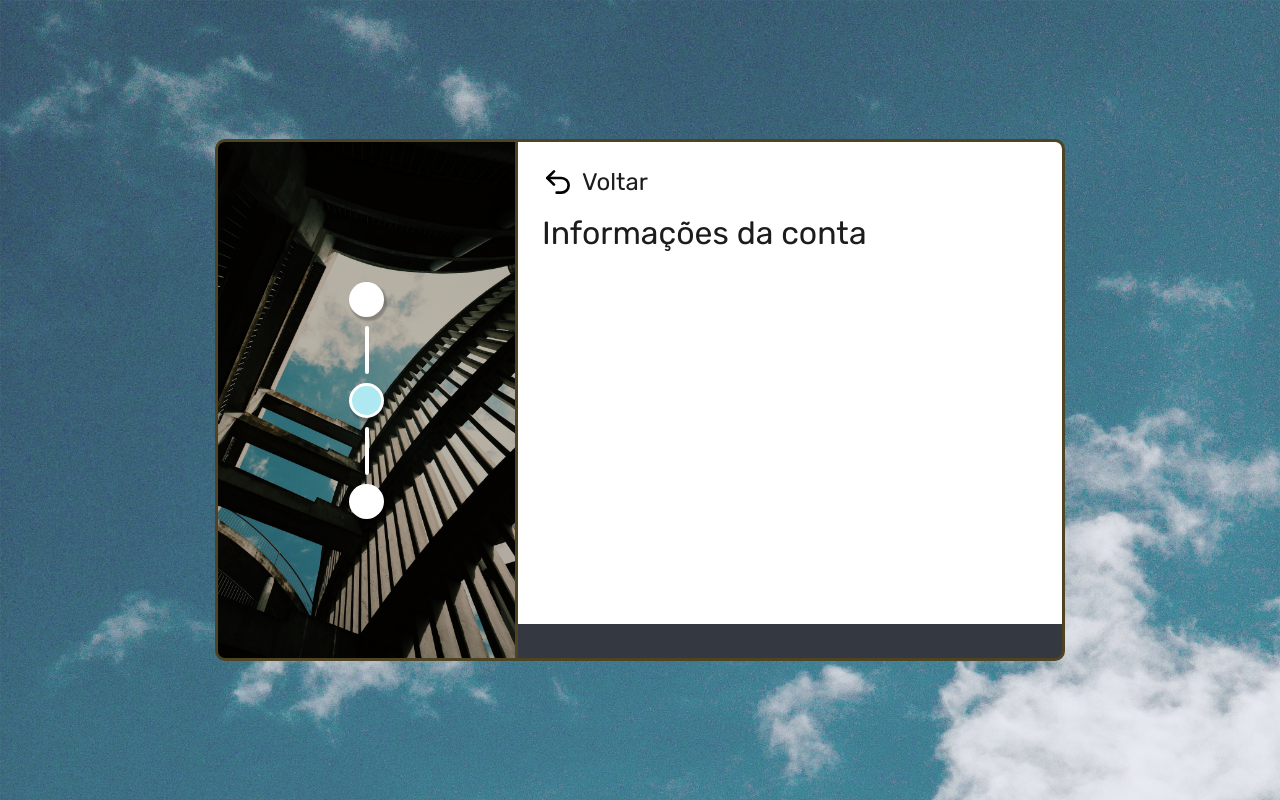
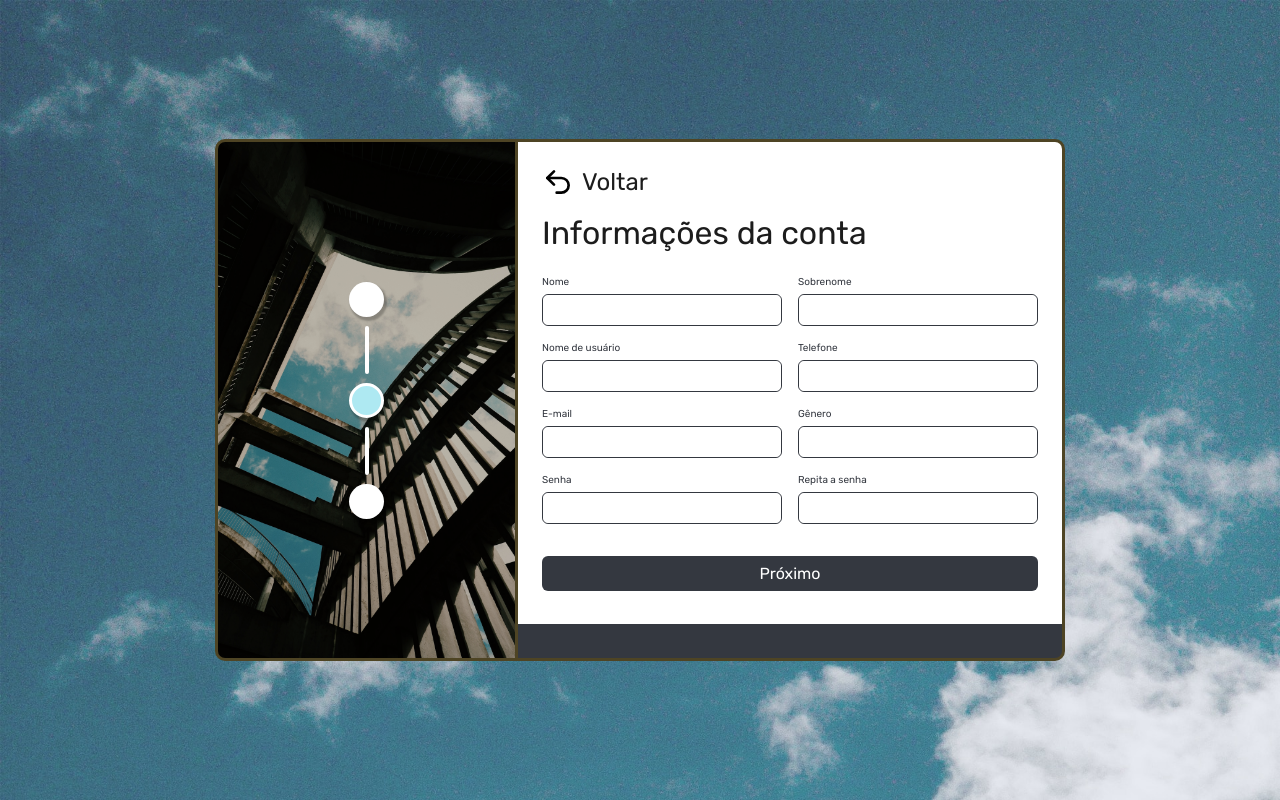
Before and after one commit to HJosephDEV/form-next-js, a Next.js app: page /en/register in a window 1280 px wide. Both pictures are taken after a click on the button "Confirm". Built offline with nearby package versions, Linux system fonts and the light colour scheme.

Commit message:
Creates the account infos and adds states in language form

```diff
--- /dev/null
+++ b/src/app/[locale]/register/components/account-form/components/form/hooks/useAccountForm.tsx
@@ -0,0 +1,128 @@
+import { useEffect } from 'react';
+
+import { AccountFormField } from '@/app/[locale]/register/@types';
+
+import Input from '@/components/input';
+import useRegisterStore from '@/stores/register-store';
+
+export default function useAccountForm() {
+  const {
+    revealLanguageForm,
+    revealAccountInfos,
+    updateFields,
+    backToLanguageForm,
+    updateBackToLanguageForm,
+    formFields
+  } = useRegisterStore();
+
+  const FieldsInitialState: AccountFormField[] = [
+    {
+      key: 'firstName',
+      label: 'Nome',
+      value: '',
+      type: 'text',
+      state: true,
+      feedback: '',
+      validations: {}
+    },
+    {
+      key: 'lastName',
+      label: 'Sobrenome',
+      value: '',
+      type: 'text',
+      state: true,
+      feedback: '',
+      validations: {}
+    },
+    {
+      key: 'userName',
+      label: 'Nome de usuário',
+      value: '',
+      type: 'text',
+      state: true,
+      feedback: '',
+      validations: {}
+    },
+    {
+      key: 'phone',
+      label: 'Telefone',
+      value: '',
+      type: 'text',
+      state: true,
+      feedback: '',
+      validations: {}
+    },
+    {
+      key: 'email',
+      label: 'E-mail',
+      value: '',
+      type: 'text',
+      state: true,
+      feedback: '',
+      validations: {}
+    },
+    {
+      key: 'gender',
+      label: 'Gênero',
+      value: '',
+      type: 'text',
+      state: true,
+      feedback: '',
+      validations: {}
+    },
+    {
+      key: 'password',
+      label: 'Senha',
+      value: '',
+      type: 'password',
+      state: true,
+      feedback: '',
+      validations: {}
+    },
+    {
+      key: 'retypePassword',
+      label: 'Repita a senha',
+      value: '',
+      type: 'password',
+      state: true,
+      feedback: '',
+      validations: {}
+    }
+  ];
+
+  useEffect(() => {
+    !formFields.length && updateFields(FieldsInitialState);
+  }, []);
+
+  useEffect(() => {
+    if (!backToLanguageForm) return;
+
+    updateFields(formFields);
+    revealLanguageForm();
+    updateBackToLanguageForm(false);
+  }, [backToLanguageForm]);
+
+  const handleInputOnChange = (value: string | number, key: string) => {
+    const index: number = formFields.findIndex((field) => field.key === key);
+    formFields[index].value = value;
+  };
+
+  const renderableFields: JSX.Element[] = formFields.map((field: AccountFormField) => (
+    <Input
+      key={field.key}
+      type={field.type}
+      defaultValue={field.value}
+      inputLabel={field.label}
+      feedback={field.feedback}
+      state={field.state}
+      onChange={({ target }) => handleInputOnChange(target.value, field.key)}
+    />
+  ));
+
+  const handleNextButton = () => {
+    updateFields(formFields);
+    revealAccountInfos();
+  };
+
+  return { renderableFields, handleNextButton };
+}
--- /dev/null
+++ b/src/app/[locale]/register/components/account-form/components/form/index.tsx
@@ -0,0 +1,19 @@
+import ButtonComponent from '@/components/button';
+import useAccountForm from './hooks/useAccountForm';
+import styles from './styles.module.scss';
+
+export default function Form(): JSX.Element {
+  const { renderableFields, handleNextButton } = useAccountForm();
+
+  return (
+    <div className={styles.container}>
+      <div className={styles.formContainer}>{renderableFields}</div>
+      <ButtonComponent
+        full={true}
+        onClick={handleNextButton}
+      >
+        Próximo
+      </ButtonComponent>
+    </div>
+  );
+}
--- /dev/null
+++ b/src/app/[locale]/register/components/account-form/components/form/styles.module.scss
@@ -0,0 +1,16 @@
+.container {
+  .formContainer {
+    margin: 24px 0 32px;
+    display: grid;
+    grid-template-columns: 1fr;
+    gap: 16px;
+  }
+}
+
+@media (min-width: 768px) {
+  .container {
+    .formContainer {
+      grid-template-columns: 1fr 1fr;
+    }
+  }
+}
--- /dev/null
+++ b/src/app/[locale]/register/components/account-form/components/header/hooks/index.tsx
@@ -0,0 +1,9 @@
+import useRegisterStore from '@/stores/register-store';
+
+export default function useAccountFormHeader() {
+  const { updateBackToLanguageForm } = useRegisterStore();
+
+  const handleBackButton = () => updateBackToLanguageForm(true);
+
+  return { handleBackButton };
+}
--- a/src/app/[locale]/register/components/account-form/components/header/index.tsx
+++ b/src/app/[locale]/register/components/account-form/components/header/index.tsx
@@ -3,14 +3,15 @@ import styles from './styles.module.scss';
 import BackButton from '../../../back-button';
 import Title from '../../../title';
 
-import useRegisterStore from '@/stores/register-store';
+import useAccountFormHeader from './hooks';
 
 export default function Header(): JSX.Element {
-  const { revealLanguageForm } = useRegisterStore();
+  const { handleBackButton } = useAccountFormHeader();
+
   return (
     <header>
       <div className={styles.backButtonContainer}>
-        <BackButton onClick={revealLanguageForm} />
+        <BackButton onClick={handleBackButton} />
       </div>
       <Title>Informações da conta</Title>
     </header>
--- a/src/app/[locale]/register/components/account-form/index.tsx
+++ b/src/app/[locale]/register/components/account-form/index.tsx
@@ -1,12 +1,14 @@
 import styles from './styles.module.scss';
 
 import Header from './components/header';
+import Form from './components/form';
 
 export default function AccountForm(): JSX.Element {
   return (
     <div className={styles.container}>
       <div className={styles.content}>
         <Header />
+        <Form />
       </div>
     </div>
   );
--- a/src/app/[locale]/register/components/account-form/styles.module.scss
+++ b/src/app/[locale]/register/components/account-form/styles.module.scss
@@ -7,7 +7,6 @@
 
   .content {
     width: 100%;
-    max-width: max-content;
     display: flex;
     flex-direction: column;
   }
--- a/src/app/[locale]/register/components/language-form/components/form/hooks/useLanguageButtons.tsx
+++ b/src/app/[locale]/register/components/language-form/components/form/hooks/useLanguageButtons.tsx
@@ -1,54 +1,58 @@
 import styles from '../styles.module.scss';
 import { useTranslations } from 'next-intl';
 import { useRouter } from 'next/navigation';
-import { useState } from 'react';
+import { useEffect } from 'react';
 
-import {
-  RenderableLanguageButtonProps,
-  RenderableLanguageButtonsProp
-} from '@/app/[locale]/register/@types';
+import { RenderableLanguageButtonProps } from '@/app/[locale]/register/@types';
 
 import LanguageButton from '../components/language-button';
 
 import useRegisterStore from '@/stores/register-store';
 
 export default function useLanguageButtons() {
+  const { revealAccountForm, languageButtons, updateLanguageButtons } = useRegisterStore();
   const router = useRouter();
   const t = useTranslations('Register');
-  const { revealAccountForm } = useRegisterStore();
 
-  const [buttons, setButtons] = useState<RenderableLanguageButtonsProp>({
-    brazil: {
-      selected: false,
+  const languageinitialState: RenderableLanguageButtonProps[] = [
+    {
+      key: 'brazil',
+      selected: true,
       locale: 'pt',
       imageSrc: '/assets/images/brazil.png',
       imageAlt: 'bandeira do Brasil',
       event: () => handleSelectedButton('brazil')
     },
-    eua: {
+    {
+      key: 'eua',
       selected: false,
       locale: 'en',
       imageSrc: '/assets/images/eua.png',
       imageAlt: 'bandeira do EUA',
       event: () => handleSelectedButton('eua')
     }
-  });
+  ];
 
   const handleSelectedButton = (paramButton: string) => {
-    if (buttons[paramButton].selected) return;
+    const index: number = languageinitialState.findIndex((button) => button.key === paramButton);
+    if (languageinitialState[index].selected) return;
 
-    buttons[paramButton].selected = true;
+    languageinitialState[index].selected = true;
 
-    for (let button in buttons) {
-      if (button === paramButton) continue;
-      buttons[button].selected = false;
-    }
+    languageinitialState.forEach((_, i) => {
+      if (index === i) return;
+      languageinitialState[i].selected = false;
+    });
 
-    router.push(`/${buttons[paramButton].locale}/register`);
-    setButtons({ ...buttons });
+    updateLanguageButtons(languageinitialState);
+    router.push(`/${languageinitialState[index].locale}/register`);
   };
 
-  const renderableButtons: JSX.Element[] = Object.values(buttons).map(
+  useEffect(() => {
+    !languageButtons.length && updateLanguageButtons(languageinitialState);
+  }, []);
+
+  const renderableButtons: JSX.Element[] = languageButtons.map(
     (value: RenderableLanguageButtonProps, i: number) => (
       <LanguageButton
         key={`button-${i}`}
--- a/src/stores/register-store/index.tsx
+++ b/src/stores/register-store/index.tsx
@@ -2,18 +2,24 @@ import { StateCreator, create } from 'zustand';
 import { States, Actions } from './@types';
 
 const states: States = {
+  languageButtons: [],
+  formFields: [],
   showLanguageForm: true,
   showAccountForm: false,
-  showAccountInfos: false
+  showAccountInfos: false,
+  backToLanguageForm: false
 };
 
 const actions: StateCreator<States & Actions, [], [], Actions> = (set) => ({
+  updateBackToLanguageForm: (state) => set({ backToLanguageForm: state }),
+  updateLanguageButtons: (state) => set({ languageButtons: state }),
   revealLanguageForm: () =>
     set({ showLanguageForm: true, showAccountForm: false, showAccountInfos: false }),
   revealAccountForm: () =>
     set({ showLanguageForm: false, showAccountForm: true, showAccountInfos: false }),
   revealAccountInfos: () =>
-    set({ showLanguageForm: false, showAccountForm: false, showAccountInfos: true })
+    set({ showLanguageForm: false, showAccountForm: false, showAccountInfos: true }),
+  updateFields: (state) => set({ formFields: state })
 });
 
 export const useRegisterStore = create<States & Actions>((...args) => ({
```
Also changed, not shown: src/app/[locale]/register/@types/index.ts (+13 -4 lines), src/stores/register-store/@types/index.ts (+8 -0 lines).
